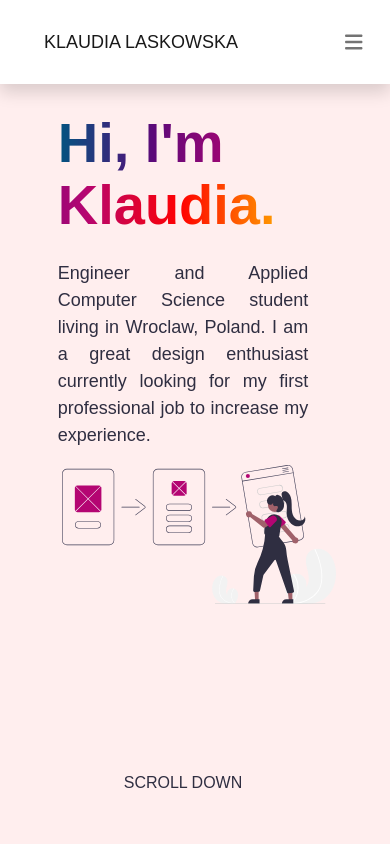
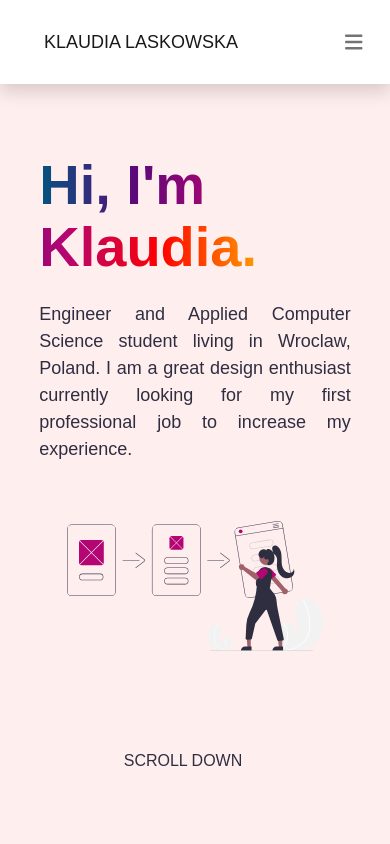
Before and after one commit to klaudial99/portfolio, a Vue app: page /#/ in a window 390 px wide. Shown: the top 844 px of the page. Built offline with nearby package versions, Linux system fonts and the light colour scheme; what vue-easy-lightbox, vue3-apexcharts would draw is missing.

Commit message:
Fix home view

```diff
--- a/src/App.vue
+++ b/src/App.vue
@@ -17,7 +17,6 @@ html {
     -webkit-font-smoothing: antialiased;
     -moz-osx-font-smoothing: grayscale;
     text-align: center;
-    padding-top: 10vh;
     color: var(--BLACK);
 }
 
--- a/src/components/MainPage/Home.vue
+++ b/src/components/MainPage/Home.vue
@@ -1,10 +1,10 @@
 <template>
+    <div class="container h-100">
+        <div class="row mt-1 mt-lg-0 h-85" >
 
-    <div class="row h-100 w-100 mt-1 mt-lg-0" >
-
-        <div class="col-12 col-lg-7 left d-flex justify-content-center align-items-center">
-            <div class="row d-flex justify-content-center w-100">
-                <div class="col-9">
+            <div class="col-12 col-lg-7 d-flex justify-content-center align-items-center">
+                <div class="row d-flex justify-content-center">
+                    <div class="col-11 col-lg-10">
                         <div id="left-text" class="text-start mt-4">
                             <span
                                 v-if="isLoaded"
@@ -32,7 +32,7 @@
                 </div>
             </div>
 
-        <div class="col-12 col-lg-5 right d-flex justify-content-center align-items-start align-items-md-center">
+            <div class="col-12 col-lg-5 d-flex justify-content-center align-items-start align-items-md-center">
                 <img
                     v-if="isLoaded"
                     data-aos="fade-up-left"
@@ -53,14 +53,14 @@
             data-aos-delay="2000"
             data-aos-duration="700"
             data-aos-easing="ease"
-        class="scroll-row row d-flex justify-content-center align-items-center container-fluid mt-auto"
+            class="row d-flex justify-content-center align-items-center container-fluid h-15 pb-3"
             type="button"
             @click="scrollDown"
         >
             <span>SCROLL DOWN</span>
             <i id="scroll-down-icon" class="fa fa-chevron-down"></i>
         </div>
-
+    </div>
 </template>
 
 <script>
@@ -92,10 +92,6 @@ export default {
 
 <style scoped>
 
-.left {
-    min-height: 30vh;
-}
-
 #title {
     font-weight: bold;
     background: rgb(2,84,128);
@@ -115,27 +111,12 @@ export default {
 }
 
 @media (min-width: 1px) and (max-width: 576px) {
-    .left {
-        position: static;
-    }
-
-    #left-text {
-        position: static;
-        margin-top: 2.5rem;
-        text-align: justify;
-
-    }
-
     #title {
         line-height: 1.1;
     }
 
     #about {
         margin-top: 1.5rem;
-    }
-
-    .picture {
-        margin-left: 2rem;
     }
 }
 
@@ -151,10 +132,6 @@ export default {
     }
 }
 
-.scroll-row {
-    height: 10vh;
-}
-
 #scroll-down-icon {
     color: var(--VIOLET);
     animation: pulse-animation 2s infinite;
@@ -162,11 +139,19 @@ export default {
 
 @keyframes pulse-animation {
     0%, 100% {
-        transform: translateY(0);
+        transform: translateY(-5px);
     }
     50% {
-        transform: translateY(-10px);
+        transform: translateY(-15px);
     }
 }
 
+.h-85 {
+    height: 85%;
+}
+
+.h-15 {
+    height: 15%;
+}
+
 </style>
--- a/src/components/NavBar.vue
+++ b/src/components/NavBar.vue
@@ -1,5 +1,5 @@
 <template>
-    <nav class="navbar navbar-expand-lg navbar-light bg-white fixed-top" id="navbar">
+    <nav class="navbar navbar-expand-lg navbar-light bg-white sticky-top" id="navbar">
         <div class="container-fluid p-0 m-0 w-100">
             <div class="row w-100">
                 <div class="col-12 col-md-11 offset-md-1 pe-0">
--- a/src/views/MainPage.vue
+++ b/src/views/MainPage.vue
@@ -1,5 +1,4 @@
 <template>
-
     <div class="home container-fluid">
         <div class="row">
 
@@ -42,13 +41,8 @@
 
 .home-section, .contact-section {
     background-clip: content-box;
-    min-height: 90vh;
+    height: 90vh;
     scroll-snap-align: start;
-}
-@media (min-width: 768px) {
-    .home-section {
-        height: 90vh;
-    }
 }
 
 .home-section {
```
Lines whose indentation alone changed are shown as unchanged.
